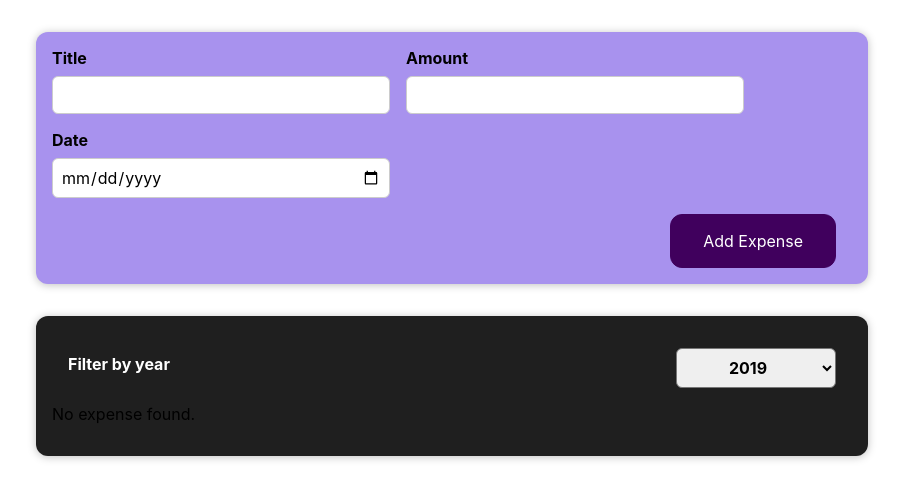
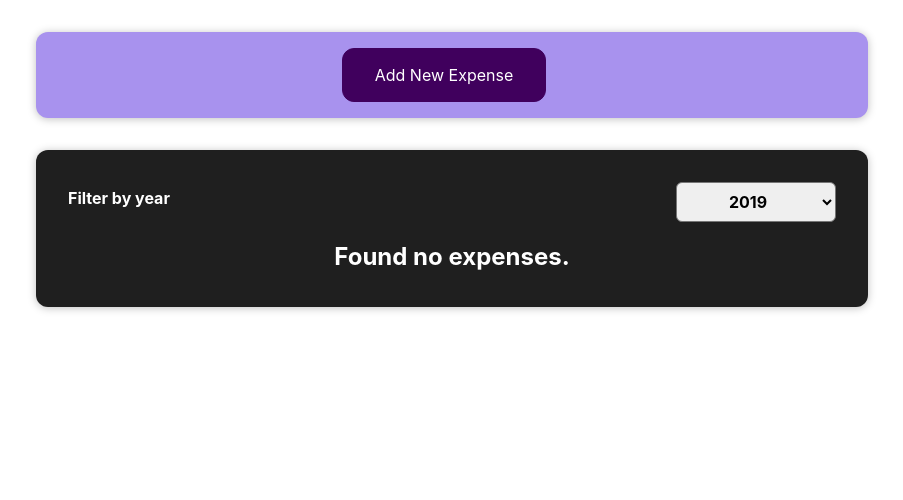
Before and after one commit to tuannguyen1303/react-complete-guide, a React (Create React App) app: page / in a window 1280 px wide. Shown: the top 500 px of the page, without its empty margins (188-1091 px from the left). Built offline with nearby package versions, Linux system fonts and the light colour scheme.

Commit message:
update learning process on 19/03/2022 (finish on the day)

```diff
--- a/src/components/ExpenseForm/ExpenseForm.js
+++ b/src/components/ExpenseForm/ExpenseForm.js
@@ -39,7 +39,7 @@ const ExpenseForm = (props) => {
       title: enteredTitle,
       amount: enteredAmount,
       date: new Date(enteredDate),
-      id: Math.random()
+      id: Math.random(),
     };
 
     props.onSaveDataExpense(expenseData);
@@ -76,6 +76,9 @@ const ExpenseForm = (props) => {
         </div>
       </div>
       <div className="new-expense__actions">
+        <button type="button" onClick={props.onCancel}>
+          Cancel
+        </button>
         <button type="submit">Add Expense</button>
       </div>
     </form>
--- a/src/components/ExpenseItem/ExpenseItem.js
+++ b/src/components/ExpenseItem/ExpenseItem.js
@@ -10,6 +10,7 @@ function ExpenseItem(props) {
   const expenseTitle = props.title;
 
   return (
+    <li>
       <Card className="expense-item">
         <ExpenseDate expenseDate={expenseDate} />
         <div className="expense-item__description">
@@ -17,6 +18,7 @@ function ExpenseItem(props) {
           <div className="expense-item__price">${expenseAmount}</div>
         </div>
       </Card>
+    </li>
   );
 }
 
--- a/src/components/Expenses/Expenses.js
+++ b/src/components/Expenses/Expenses.js
@@ -1,8 +1,8 @@
 import { useState } from "react";
 import Card from "../Utilities/Card/Card";
-import ExpenseItem from "../ExpenseItem/ExpenseItem";
 import ExpenseFilter from "../ExpenseFilter/ExpenseFilter";
 import "./Expenses.css";
+import ExpensesList from "../ExpensesList/ExpensesList";
 
 function Expenses(props) {
   const expenses = props.expenses;
@@ -16,25 +16,13 @@ function Expenses(props) {
     return expense.date.getFullYear().toString() === filteredYear;
   });
 
-  let expensesContent = <p>No expense found.</p>;
-  if (filteredExpenses.length > 0) {
-    expensesContent = filteredExpenses.map((expense) => (
-      <ExpenseItem
-        key={expense.id}
-        title={expense.title}
-        amount={expense.amount}
-        date={expense.date}
-      />
-    ));
-  }
-
   return (
     <Card className="expenses">
       <ExpenseFilter
         selected={filteredYear}
         onChangeFilter={filterChangeHandler}
       />
-      {expensesContent}
+      <ExpensesList item={filteredExpenses} />
     </Card>
   );
 }
--- a/src/components/ExpensesList/ExpensesList.js
+++ b/src/components/ExpensesList/ExpensesList.js
@@ -1,7 +1,23 @@
-import "ExpensesList.css";
+import "./ExpensesList.css";
+import ExpenseItem from "../ExpenseItem/ExpenseItem";
 
-const ExpensesList = () => {
-  return <div></div>;
+const ExpensesList = (props) => {
+  if (props.item.length === 0) {
+    return <h2 className="expenses-list__fallback">Found no expenses.</h2>;
+  }
+
+  return (
+    <ul className="expenses-list">
+      {props.item.map((expense) => (
+        <ExpenseItem
+          key={expense.id}
+          title={expense.title}
+          amount={expense.amount}
+          date={expense.date}
+        />
+      ))}
+    </ul>
+  );
 };
 
 export default ExpensesList;
--- a/src/components/NewExpense/NewExpense.js
+++ b/src/components/NewExpense/NewExpense.js
@@ -1,20 +1,39 @@
+import { useState } from "react";
+
 import "./NewExpense.css";
 import ExpenseForm from "../ExpenseForm/ExpenseForm";
 
 const NewExpense = (props) => {
-
   const onSaveDataExpenseHandler = (enteredExpense) => {
     const expenseData = {
       ...enteredExpense,
-      id: Math.random()
+      id: Math.random(),
     };
 
     props.onAddExpense(expenseData);
+    setIsEditing(true);
   };
 
+  const [isEditing, setIsEditing] = useState(false);
+  const onEditingHandler = () => {
+    setIsEditing(true);
+  };
+  const onCancelHandler = () => {
+    setIsEditing(false);
+  };
   return (
     <div className="new-expense">
-      <ExpenseForm onSaveDataExpense={onSaveDataExpenseHandler} />
+      {!isEditing && (
+        <button type="button" onClick={onEditingHandler}>
+          Add New Expense
+        </button>
+      )}
+      {isEditing && (
+        <ExpenseForm
+          onCancel={onCancelHandler}
+          onSaveDataExpense={onSaveDataExpenseHandler}
+        />
+      )}
     </div>
   );
 };
```
Also changed, not shown: note.txt. Lines whose indentation alone changed are shown as unchanged.
